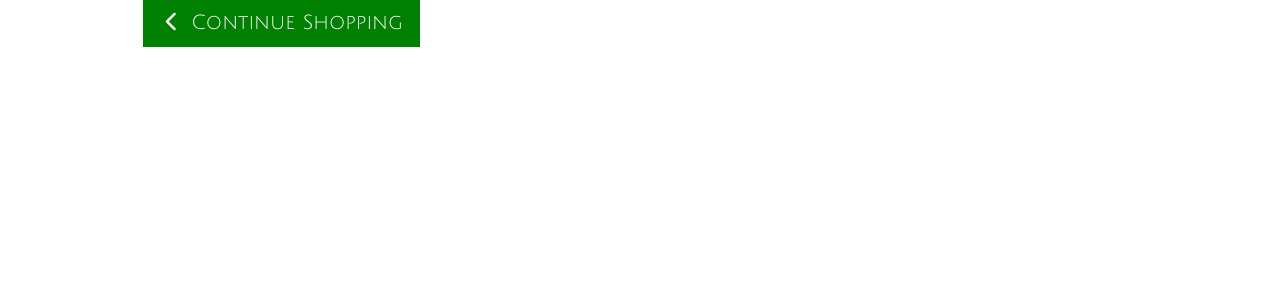
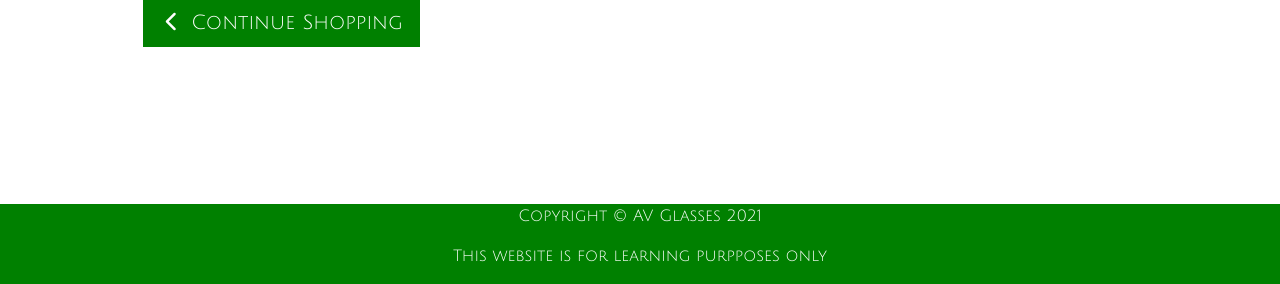
Before and after one commit to atvars/av_glasses, a Django app: page /cart/ in a window 1280 px wide. Shown: the part 516-800 px from the top of the page. Run offline with Django 3.2, Linux system fonts and the light colour scheme; some libraries are stand-ins or nearby versions.

Commit message:
added google maps API and footer

```diff
--- a/static/css/base.css
+++ b/static/css/base.css
@@ -148,6 +148,14 @@ input[name='q']::placeholder {
     cursor: pointer;
 }
 
+
+.main-footer{
+    position: fixed;
+    bottom: 0;
+    left: 0;
+    right: 0;
+}
+
 /* ------------------------------- bootstrap toasts */
 
 .message-container {
@@ -273,6 +281,7 @@ input[name='q']::placeholder {
 	color: green; /* text-info */
 }
 
+
 /* Product Form from code Institute ADO Boutique store */
 
 .btn-file {
@@ -301,6 +310,14 @@ input[name='q']::placeholder {
     border-radius: 0;
 }
 
+/* for google  maps API */
+
+div#map {
+    min-height: 360px;
+}
+.maps{
+    padding-bottom: 50px;
+}
 
 
 /* -------------------------------- Media Queries */
--- a/templates/base.html
+++ b/templates/base.html
@@ -143,6 +143,18 @@
     {% block content %}
     {% endblock %}
 
+        <div class="row fixed-bottom main-footer">
+            <div class="col s12 bg-green white-text">
+                <p class="copyright text-center text-white">Copyright &copy; AV Glasses <span id="copyright"></span></p>
+                <p class="text-white text-center">This website is for learning purpposes only</p>
+            </div>
+        </div>
+
+
+    <script type="text/javascript">
+        $("#copyright").text(new Date().getFullYear());
+    </script>
+
     {% block postloadjs %}
         <script type="text/javascript">
             $('.toast').toast('show');
@@ -150,5 +162,6 @@
     {% endblock %}
 
 
+
   </body>
 </html>
```
Also changed, not shown: home/templates/home/index.html (+51 -1 lines).
